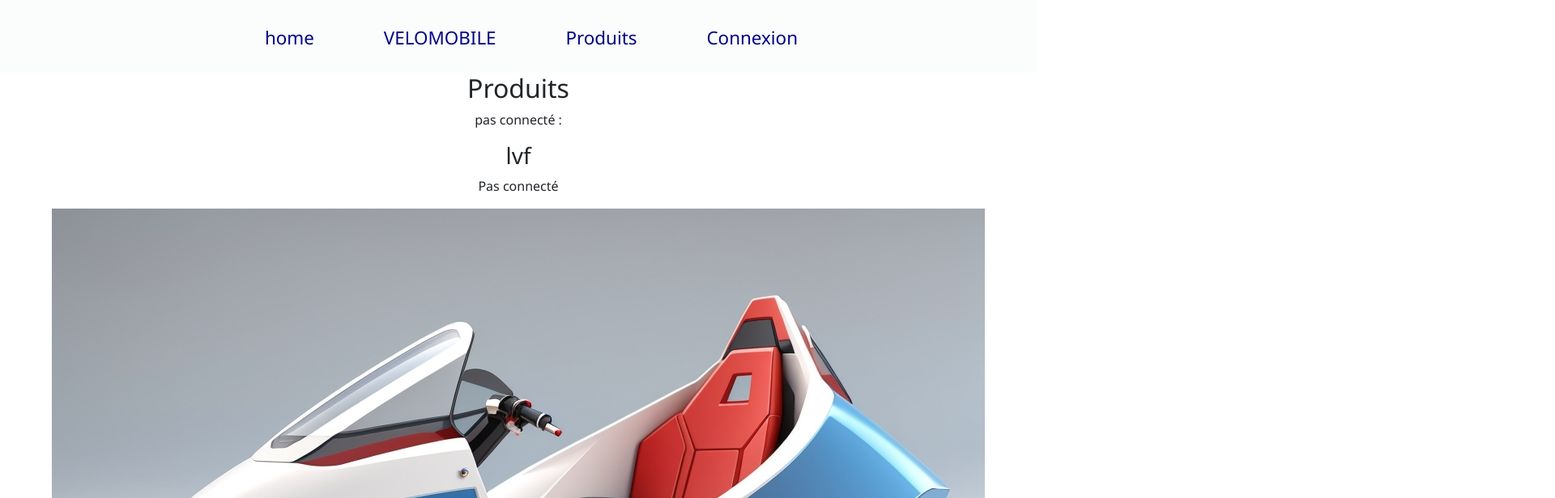
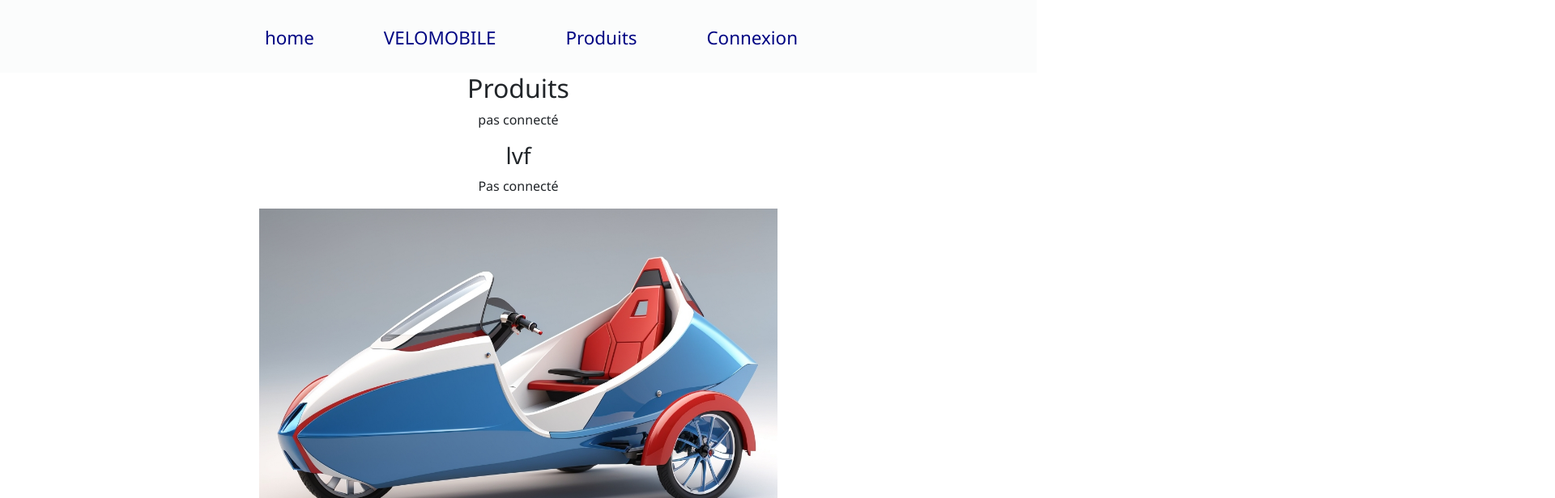
Before and after one commit to DjabelWilly/Velomobile_React, a React (Create React App) app: page /products in a window 1280 px wide. Shown: the part 100-716 px from the top of the page at 81% size, 1920 px wide, since content can reach past the window. Built offline with nearby package versions, Linux system fonts and the light colour scheme; data requests are answered from the project's data file.

Commit message:
ajout css vm2

```diff
--- a/src/App.css
+++ b/src/App.css
@@ -11,6 +11,9 @@ li {
   max-width: 80vw;
 }
 
+#vm2 {
+  max-width: 50vw;
+}
 .App-logo {
   height: 10vmin;
   pointer-events: none;
--- a/src/components/VeloMobile.jsx
+++ b/src/components/VeloMobile.jsx
@@ -10,7 +10,7 @@ const VeloMobile = (props) => {
             props.handleClickDeleteVeloMobile(props.veloMobile);
           }}
           className="btn btn-danger">Supprimer</button> : <p>Pas connecté</p>}
-      <img src={`/images/velosmobiles/${props.veloMobile.photo}`} alt="" />
+      <img id="vm2" src={`/images/velosmobiles/${props.veloMobile.photo}`} alt="" />
       <p>{props.veloMobile.description}</p>
     </section>
   );
--- a/src/routes/ProductsPage.jsx
+++ b/src/routes/ProductsPage.jsx
@@ -13,6 +13,7 @@ const ProductsPage = () => {
   const [velosMobiles, setVelosMobiles] = useState([]);
   const [errorMsg, setErrorMsg] = useState("");
   const [isLoggedIn, setIsLoggedIn] = useOutletContext();
+
    function handleClickDeleteVeloMobile(veloMobileToDelete) {
     console.log(`Dans DeleteVeloMobile- vélomobile à supprimer :`, veloMobileToDelete);
     //const copyVelosMobiles = velosMobiles.filter((vm) => vm !== veloMobileToDelete)
@@ -46,7 +47,7 @@ const ProductsPage = () => {
   return (
     <>
       <h2>Produits</h2>
-      {isLoggedIn ? <p>connecté </p> : <p>pas connecté :</p>}
+      {isLoggedIn ? <p>connecté</p> : <p>pas connecté</p>}
       {errorMsg}
       {/* Affichage de la listes des vélos mobiles sous condition que velosMobiles est "truely" */}
       {velosMobiles &&
--- a/src/sass/header.scss
+++ b/src/sass/header.scss
@@ -63,11 +63,11 @@ li {
   list-style: none;
 
 }
-a,a:visited {
+a {
   color: #000583;
   text-decoration: none;
-
 }
+//a:visited
 a:hover {
   color: rgb(233, 7, 7);
 }
@@ -129,8 +129,8 @@ nav ul {
     left: 0;
   }
   a{
-    font-size: 10px;
-    color: rgb(233, 7, 7);
+    font-size: 20px;
+    color: #000583;
   }
 
 }
```
